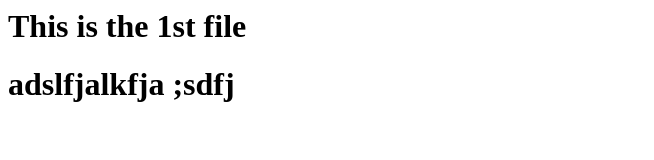
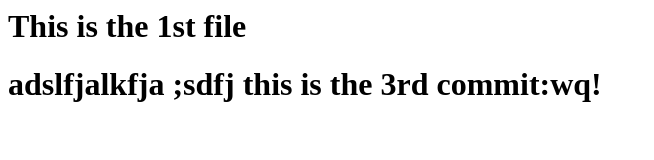
Before and after one commit to gkumarsfd/Study, a plain HTML site: page index.html in a window 1280 px wide. Shown: the whole page, without its empty margins (0-654 px from the left). Drawn offline with Linux system fonts and the light colour scheme.

Commit message:
3rd commit

```diff
--- a/index.html
+++ b/index.html
@@ -1,2 +1,4 @@
+
 <h1> This is the 1st file <h1>
 adslfjalkfja ;sdfj
+this is the 3rd commit:wq!
```
